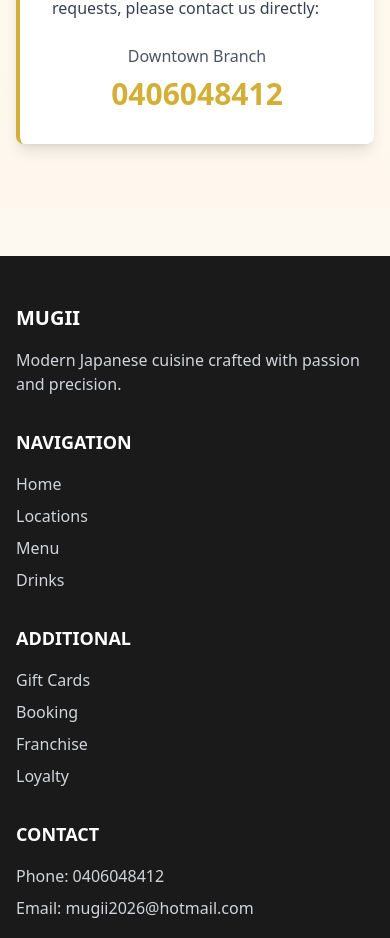
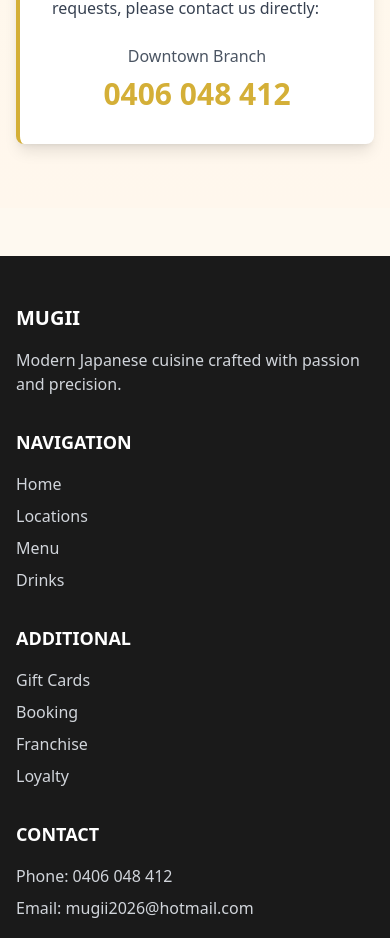
Before and after one commit to ScottLiou1984/website, a Next.js app: page /booking in a window 390 px wide. Shown: the part 1215-2153 px from the top of the page. Built offline with nearby package versions, Linux system fonts and the light colour scheme.

Commit message:
Fix phone number format to 0406 048 412

```diff
--- a/src/app/booking/page.tsx
+++ b/src/app/booking/page.tsx
@@ -74,7 +74,7 @@ export default function Booking() {
               </p>
               <div className="text-center">
                 <p className="text-gray-600 mb-2">Downtown Branch</p>
-                <p className="text-3xl font-bold text-secondary">0406048412</p>
+                <p className="text-3xl font-bold text-secondary">0406 048 412</p>
               </div>
             </div>
           </div>
--- a/src/app/gift-cards/page.tsx
+++ b/src/app/gift-cards/page.tsx
@@ -74,7 +74,7 @@ export default function GiftCards() {
           <div className="bg-secondary text-primary p-8 rounded-lg text-center">
             <h2 className="text-2xl font-bold mb-4">Ready to Give the Gift of MUGII?</h2>
             <p className="text-primary mb-2 text-sm">Contact us or visit our location to purchase</p>
-            <p className="text-2xl font-bold mb-6">0406048412</p>
+            <p className="text-2xl font-bold mb-6">0406 048 412</p>
             <a
               href="/locations"
               className="inline-block bg-primary text-white font-bold py-3 px-10 rounded-lg hover:bg-gray-800 transition-colors"
--- a/src/app/locations/page.tsx
+++ b/src/app/locations/page.tsx
@@ -9,7 +9,7 @@ export default function Locations() {
       id: 1,
       name: 'Downtown Branch',
       address: 'G10/27 Lonsdale St, Braddon ACT 2612',
-      phone: '0406048412',
+      phone: '0406 048 412',
       hours: 'Mon-Thu: 11AM-10PM, Fri-Sat: 11AM-11PM, Sun: 11AM-9PM',
       description: 'Our flagship location in the heart of Braddon.',
       neighborhood: 'Braddon',
--- a/src/components/Footer.tsx
+++ b/src/components/Footer.tsx
@@ -32,7 +32,7 @@ export default function Footer() {
 
           <div>
             <h4 className="text-lg font-bold mb-4">CONTACT</h4>
-            <p className="text-gray-300 mb-2">Phone: 0406048412</p>
+            <p className="text-gray-300 mb-2">Phone: 0406 048 412</p>
             <p className="text-gray-300">Email: mugii2026@hotmail.com</p>
           </div>
         </div>
```
